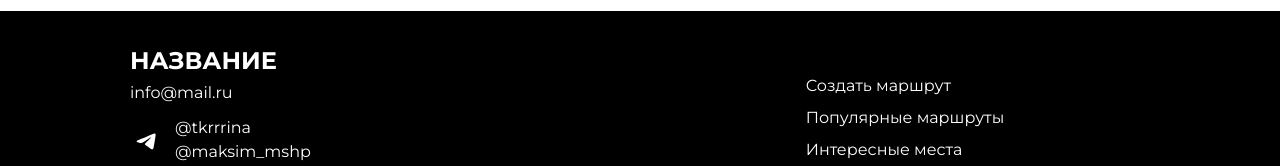
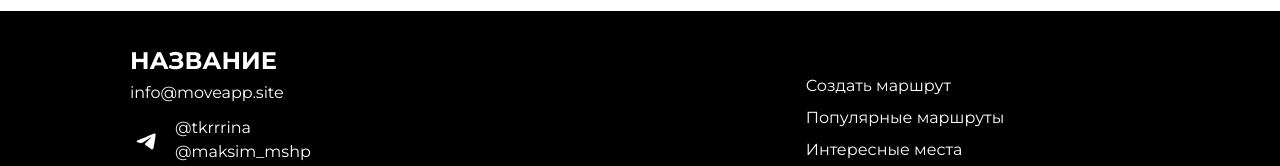
Before and after one commit to maksim-mshp/bv-travel, a Vue app: page /places in a window 1280 px wide. Shown: the part 565-731 px from the top of the page. Built offline with nearby package versions, Linux system fonts and the light colour scheme; no server answers.

Commit message:
обновлена почта

```diff
--- a/src/components/Footer.vue
+++ b/src/components/Footer.vue
@@ -7,8 +7,8 @@
 					<a
 						target="_blank"
 						class="contact-link"
-						href="mailto:info@mail.ru"
-						>info@mail.ru</a
+						href="mailto:info@moveapp.site"
+						>info@moveapp.site</a
 					>
 					<div class="tg-links">
 						<img src="@/assets/tg_logo.svg" />
```
